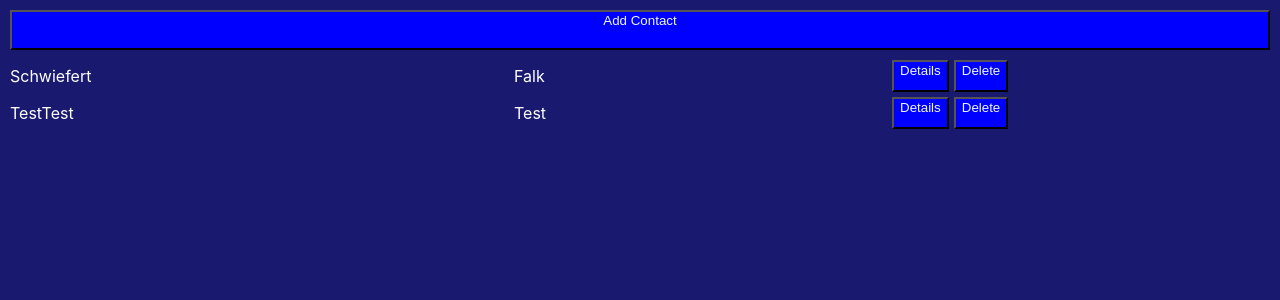
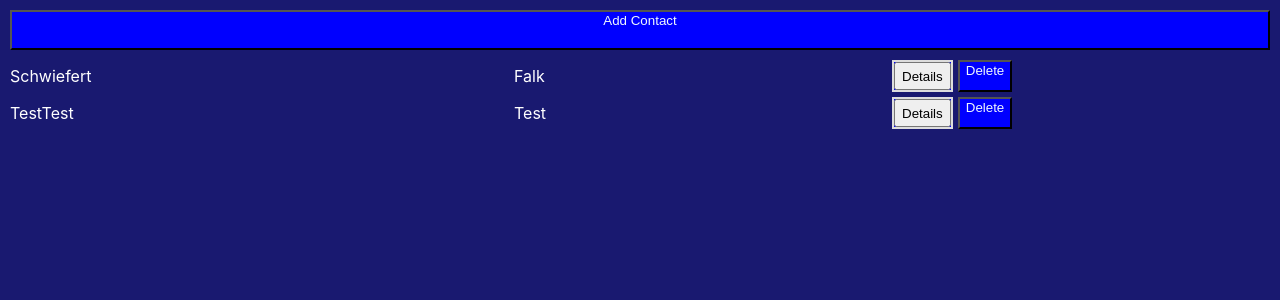
Before and after one commit to WebDevPDX/react-redux-contact-list, a React (Create React App) app: page / in a window 1280 px wide. Shown: the top 300 px of the page. Built offline with nearby package versions, Linux system fonts and the light colour scheme.

Commit message:
added router and having issues

```diff
--- a/package.json
+++ b/package.json
@@ -12,6 +12,7 @@
     "react": "^16.8.6",
     "react-dom": "^16.8.6",
     "react-redux": "^6.0.1",
+    "react-router-dom": "^5.0.0",
     "redux": "^4.0.1"
   },
   "scripts": {
--- a/src/App.js
+++ b/src/App.js
@@ -1,12 +1,19 @@
-import React, { Component } from 'react';
+import React, { Component } from 'react'
+import { BrowserRouter as Router, Route } from "react-router-dom"
 import { ContactsList } from './components/contactsList/ContactsList'
+import DetailContact from './containers/detailContact/DetailContact'
+import { UserForm } from './components/userForm/UserForm'
 import './App.css';
 
 class App extends Component {
   render() {
     return (
       <div className='app-wrapper'>
-        <ContactsList />
+        <Router>
+          <Route path="/" exact component={ContactsList} />
+          <Route path="/user" component={DetailContact} />
+          <Route path="/edit" component={UserForm} />
+        </Router>
       </div>
     )
   }
--- a/src/components/contactsList/ContactsList.js
+++ b/src/components/contactsList/ContactsList.js
@@ -1,6 +1,6 @@
 import React from 'react'
 import { AddButton } from '../addButton/AddButton'
-import AllContacts from '../../containers/AllContacts'
+import AllContacts from '../../containers/allContacts/AllContacts'
 import './contactsList.css'
 
 
--- a/src/components/detailsButton/DetailsButton.js
+++ b/src/components/detailsButton/DetailsButton.js
@@ -1,7 +1,10 @@
 import React from 'react'
+import { NavLink } from 'react-router-dom'
 import './detailsButton.css'
 
 
-export const DetailsButton = ({ showDetails }) => (
-  <button className='details-button' onClick={showDetails}>Details</button>
+export const DetailsButton = ({ contact }) => (
+  <NavLink to='user' className='details-link'>
+    <button className='details-button'>Details</button>
+  </NavLink>
 )
--- a/src/components/detailsButton/detailsButton.css
+++ b/src/components/detailsButton/detailsButton.css
@@ -1,7 +1,9 @@
-.details-button {
+.details-link {
   display: flex;
   justify-content: center;
   background-color: blue;
   color: aliceblue;
   margin-right: 5px;
+  text-decoration: none;
+  border: solid 2px, rgb(221,221,221)
 }
--- /dev/null
+++ b/src/components/userDetails/UserDetails.js
@@ -0,0 +1,6 @@
+import React from 'react'
+
+
+export const UserDetails = () => (
+  <p>This is the userdetail</p>
+)
--- /dev/null
+++ b/src/components/userForm/UserForm.js
@@ -0,0 +1,6 @@
+import React from 'react'
+
+
+export const UserForm = () => (
+  <p>This is the edit form</p>
+)
--- a/src/containers/AllContacts.js
+++ b/src/containers/allContacts/AllContacts.js
@@ -1,9 +1,10 @@
 import React, { Component } from 'react'
 import { bindActionCreators } from 'redux'
 import { connect } from 'react-redux'
-import { DetailsButton } from'../components/detailsButton/DetailsButton'
-import { DeleteButton } from '../components/deleteButton/DeleteButton'
-import { deleteThisContact } from '../actions/deleteThisContact'
+import { withRouter } from 'react-router-dom'
+import { DetailsButton } from'../../components/detailsButton/DetailsButton'
+import { DeleteButton } from '../../components/deleteButton/DeleteButton'
+import { deleteThisContact } from '../../actions/deleteThisContact'
 import './allContacts.css'
 
 class AllContacts extends Component {
@@ -18,7 +19,7 @@ class AllContacts extends Component {
       <div className='contact-line' key={contact._id}>
         <div className='contact-line_last-name'>{contact.lastname}</div>
         <div className='contact-line_first-name'>{contact.firstname}</div>
-        <DetailsButton showDetails={() => this.detailsHandler(contact)}/>
+        <DetailsButton contact={contact}/>
         <DeleteButton deleteContact={() => this.deleteHandler(contact)}/>
       </div>
     )
@@ -43,4 +44,4 @@ function mapDispatchToProps(dispatch) {
 	}, dispatch)
 }
 
-export default connect(mapStateToProps, mapDispatchToProps)(AllContacts)
+export default withRouter(connect(mapStateToProps, mapDispatchToProps)(AllContacts))
--- /dev/null
+++ b/src/containers/detailContact/DetailContact.js
@@ -0,0 +1,28 @@
+import React, { Component } from 'react'
+import { bindActionCreators } from 'redux'
+import { connect } from 'react-redux'
+import { withRouter } from 'react-router-dom'
+
+class DetailContact extends Component {
+  render() {
+    return (
+      <div>
+        {console.log('loaded', this.props)}
+        This is the detailsContact view
+      </div>
+    )
+  }
+}
+
+function mapStateToProps(state) {
+	return {
+		contacts: state.contacts
+	}
+}
+function mapDispatchToProps(dispatch) {
+	return bindActionCreators({
+
+	}, dispatch)
+}
+
+export default withRouter(connect(mapStateToProps, mapDispatchToProps)(DetailContact))
```
Also changed, not shown: src/containers/allContacts/allContacts.css (renamed from src/containers/allContacts.css), src/containers/detailContact/detailContact.css (added), 1 other file (tests, documents, lock files or other folders).
